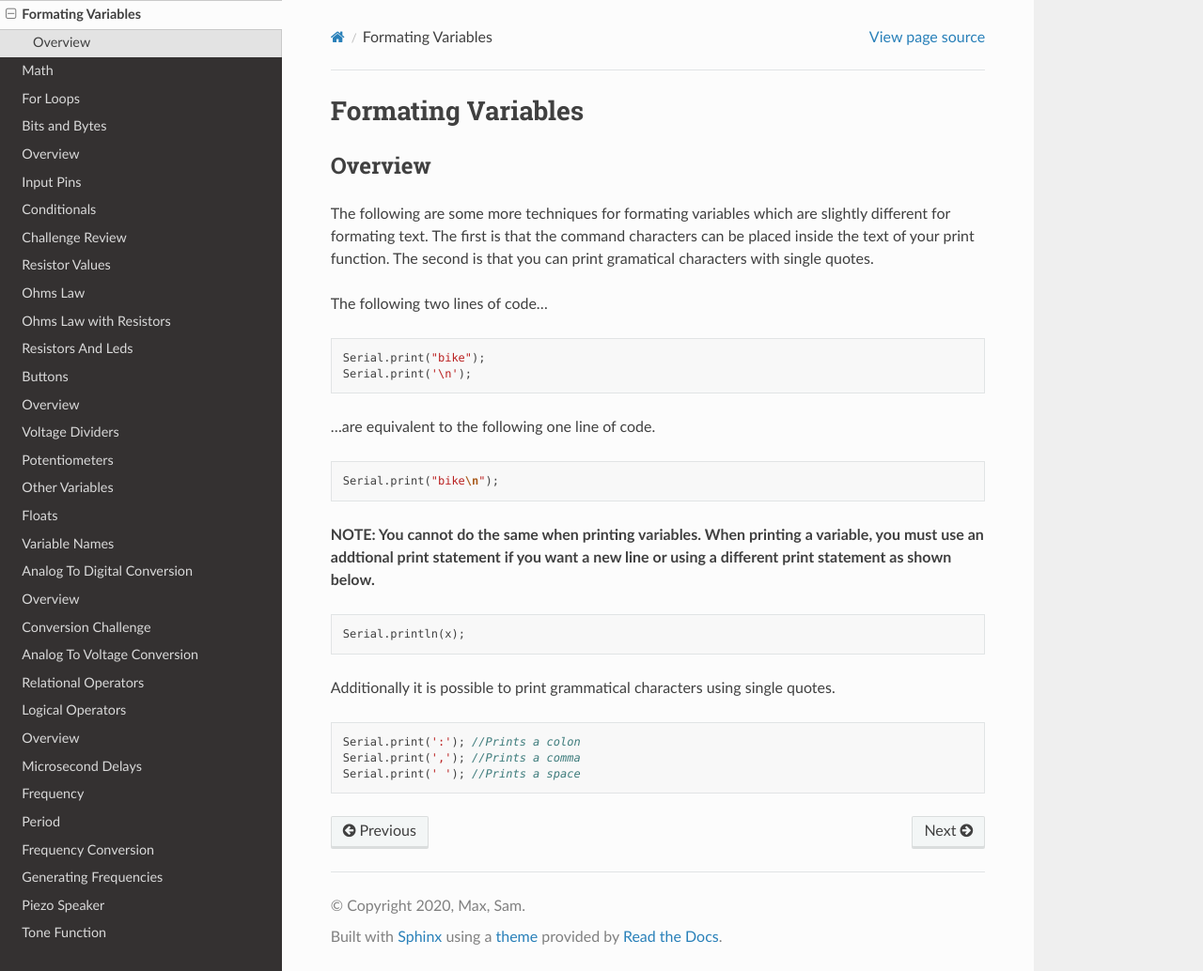
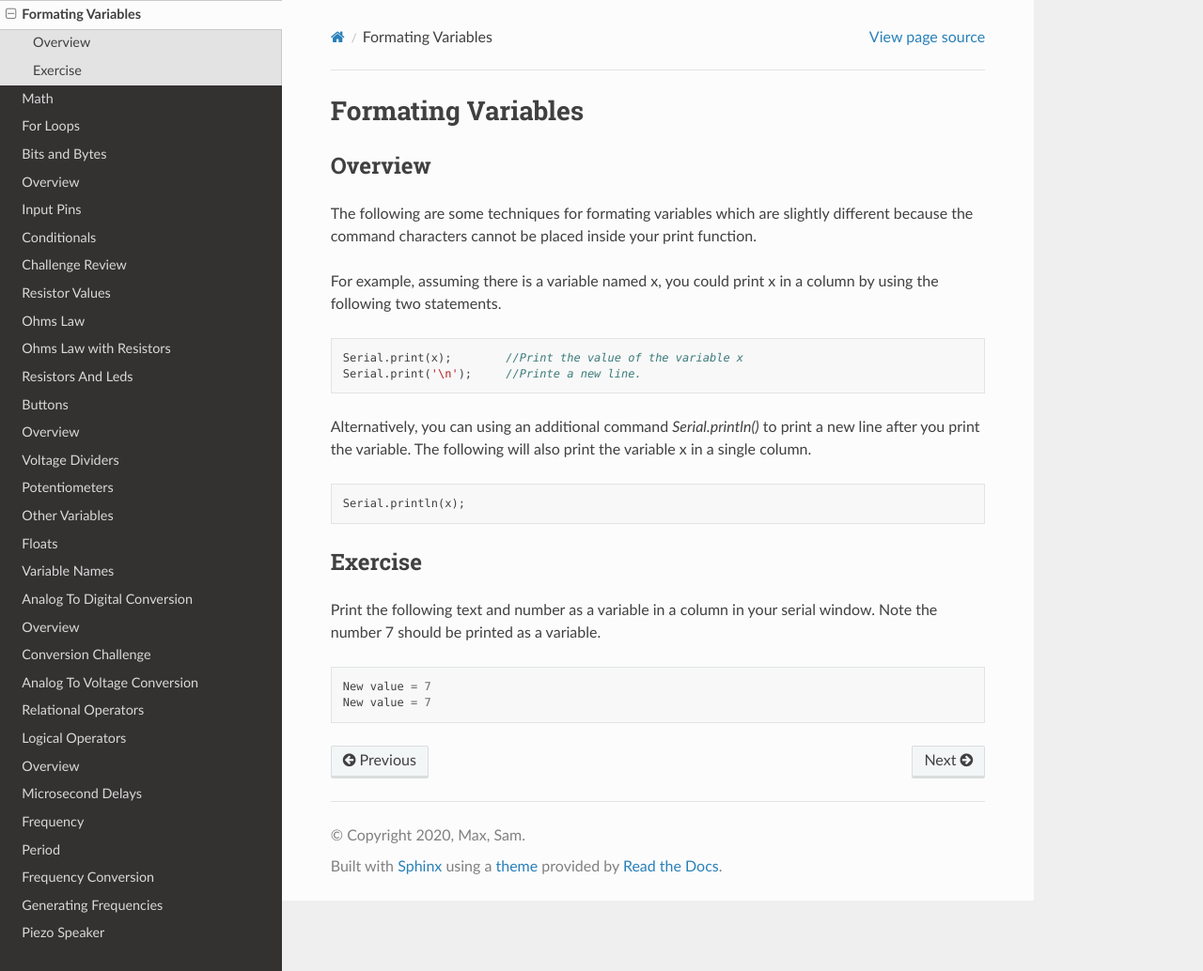
Before and after one commit to maxtkc/mvths-wiki, a Sphinx documentation site: the page built from docs/015aa-formating.rst, in a window 1280 px wide and 1034 px high. Shown: the whole window at 94% size. Built offline with Sphinx 7.4.7 and the Read the Docs theme 2.0.0, drawn with Linux system fonts in a browser that asks for light colours; pages that are not in the unit, such as notebooks, are missing from menus.

Commit message:
Update 015aa-formating.rst

```diff
--- a/docs/015aa-formating.rst
+++ b/docs/015aa-formating.rst
@@ -4,31 +4,27 @@ Formating Variables
 Overview
 --------
 
-The following are some more techniques for formating variables which are slightly different for formating text. The first is that the command characters can be placed inside the text of your print function. The second is that you can print gramatical characters with single quotes.
+The following are some  techniques for formating variables which are slightly different because the command characters cannot be placed inside your print function.
 
-The following two lines of code...
+For example, assuming there is a variable named x, you could print x in a column by using the following two statements.
 
 .. code-block:: c
 
-   Serial.print("bike");
-   Serial.print('\n');
+   Serial.print(x);        //Print the value of the variable x
+   Serial.print('\n');     //Printe a new line.
 
-...are equivalent to the following one line of code.
-
-.. code-block:: c
-
-   Serial.print("bike\n");
-
-**NOTE: You cannot do the same when printing variables. When printing a variable, you must use an addtional print statement if you want a new line or using a different print statement as shown below.**
+Alternatively, you can using an additional command *Serial.println()* to print a new line after you print the variable. The following will also print the variable x in a single column.
 
 .. code-block:: c
 
    Serial.println(x);
 
-Additionally it is possible to print grammatical characters using single quotes.
+Exercise
+------------
+
+Print the following text and number as a variable in a column in your serial window. Note the number 7 should be printed as a variable.
 
 .. code-block:: c
 
-   Serial.print(':'); //Prints a colon
-   Serial.print(','); //Prints a comma
-   Serial.print(' '); //Prints a space
+  New value = 7
+  New value = 7
```
